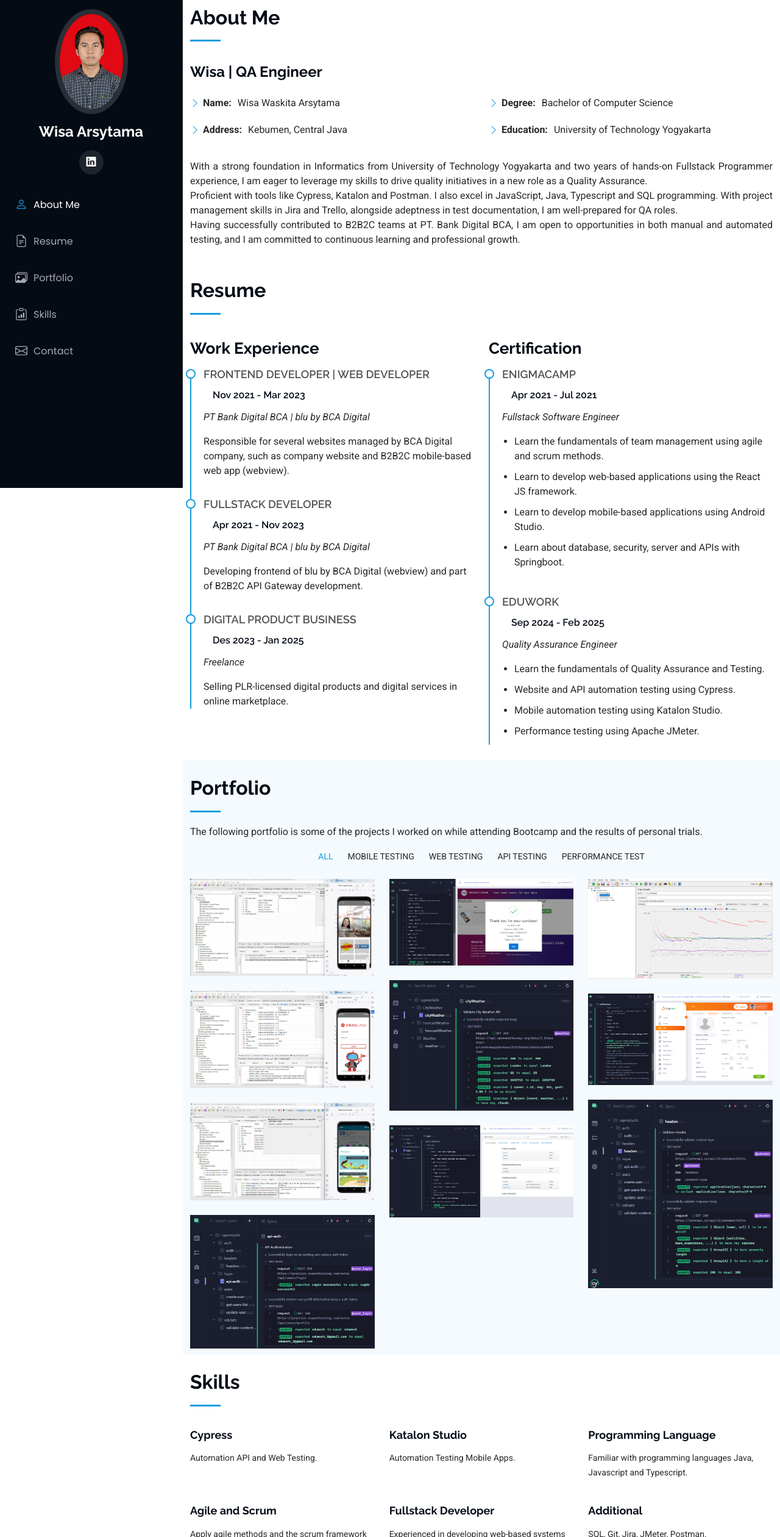
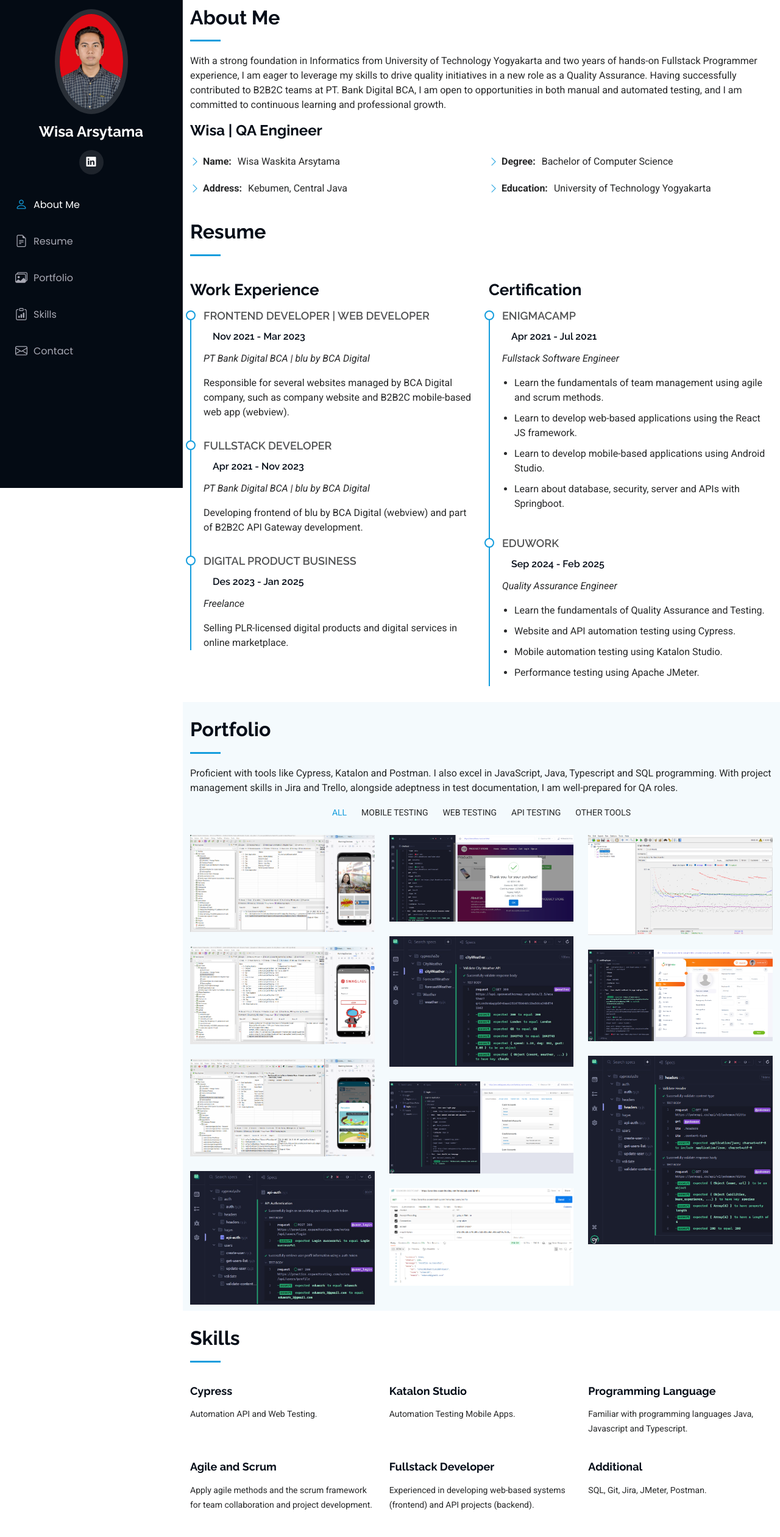
Before and after one commit to arsytamawisa/arsytama.project, a plain HTML site: page index.html in a window 1280 px wide. Shown: the top 2520 px of the page at 61% size. Drawn offline with Linux system fonts and the light colour scheme.

Commit message:
v3.3 update image

```diff
--- a/index.html
+++ b/index.html
@@ -67,6 +67,12 @@
       <!-- Section Title -->
       <div class="container section-title" data-aos="fade-up">
         <h2>About Me</h2>
+        <p>
+          With a strong foundation in Informatics from University of Technology Yogyakarta and two years of hands-on Fullstack Programmer experience,
+          I am eager to leverage my skills to drive quality initiatives in a new role as a Quality Assurance.
+          Having successfully contributed to B2B2C teams at PT. Bank Digital BCA,
+          I am open to opportunities in both manual and automated testing, and I am committed to continuous learning and professional growth.
+        </p>
       </div><!-- End Section Title -->
 
       <div class="container" data-aos="fade-up" data-aos-delay="100">
@@ -88,14 +94,6 @@
                 </ul>
               </div>
             </div>
-            <p class="py-3" style="text-align: justify">
-              With a strong foundation in Informatics from University of Technology Yogyakarta and two years of hands-on Fullstack Programmer experience,
-              I am eager to leverage my skills to drive quality initiatives in a new role as a Quality Assurance.
-              <br/> Proficient with tools like Cypress, Katalon and Postman. I also excel in JavaScript, Java, Typescript and SQL programming.
-              With project management skills in Jira and Trello, alongside adeptness in test documentation, I am well-prepared for QA roles.
-              <br/> Having successfully contributed to B2B2C teams at PT. Bank Digital BCA,
-              I am open to opportunities in both manual and automated testing, and I am committed to continuous learning and professional growth.
-            </p>
             </div>
         </div>
 
@@ -181,7 +179,10 @@
       <!-- Section Title -->
       <div class="container section-title py-3" data-aos="fade-up">
         <h2>Portfolio</h2>
-        <p>The following portfolio is some of the projects I worked on while attending Bootcamp and the results of personal trials.</p>
+        <p>
+          Proficient with tools like Cypress, Katalon and Postman. I also excel in JavaScript, Java, Typescript and SQL programming.
+          With project management skills in Jira and Trello, alongside adeptness in test documentation, I am well-prepared for QA roles.
+        </p>
       </div><!-- End Section Title -->
 
       <div class="container">
@@ -193,7 +194,7 @@
             <li data-filter=".filter-app">Mobile Testing</li>
             <li data-filter=".filter-web">Web Testing</li>
             <li data-filter=".filter-api">API Testing</li>
-            <li data-filter=".filter-performance">Performance Test</li>
+            <li data-filter=".filter-performance">Other Tools</li>
           </ul><!-- End Portfolio Filters -->
 
           <div class="row gy-4 isotope-container" data-aos="fade-up" data-aos-delay="200">
@@ -304,6 +305,17 @@
                   <h4>API Practice Test Automation</h4>
                   <p>Test Case: Success login and retrieve data using x-auth-token</p>
                   <a href="assets/img/portfolio/books-3.jpg" data-gallery="portfolio-gallery-book" class="glightbox preview-link"><i class="bi bi-zoom-in"></i></a>
+                </div>
+              </div>
+            </div><!-- End Portfolio Item -->
+
+            <div class="col-lg-4 col-md-6 portfolio-item isotope-item filter-performance">
+              <div class="portfolio-content h-100">
+                <img src="assets/img/portfolio/branding-2.jpg" class="img-fluid" alt="">
+                <div class="portfolio-info">
+                  <h4>Postman | practice.expandtesting</h4>
+                  <p>Retrieve profile users using x-auth-token</p>
+                  <a href="assets/img/portfolio/branding-2.jpg" data-gallery="portfolio-gallery-branding" class="glightbox preview-link"><i class="bi bi-zoom-in"></i></a>
                 </div>
               </div>
             </div><!-- End Portfolio Item -->
```
Also changed, not shown: assets/img/portfolio/branding-2.jpg (added).
